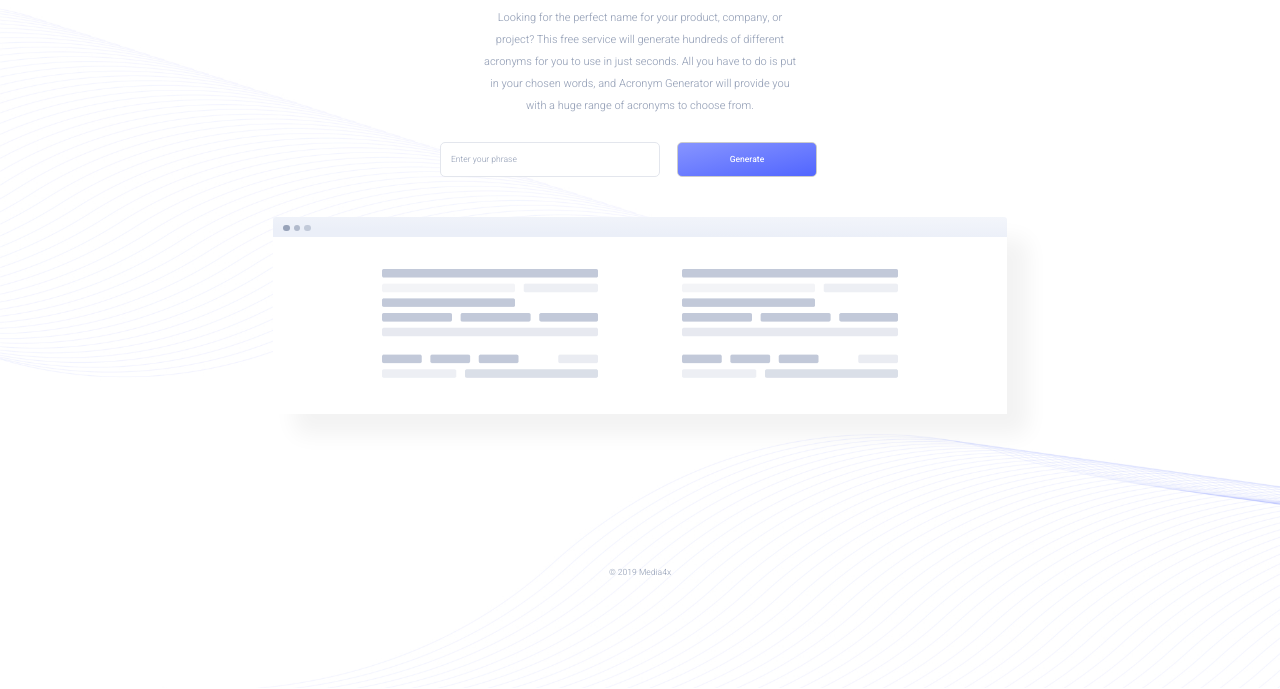
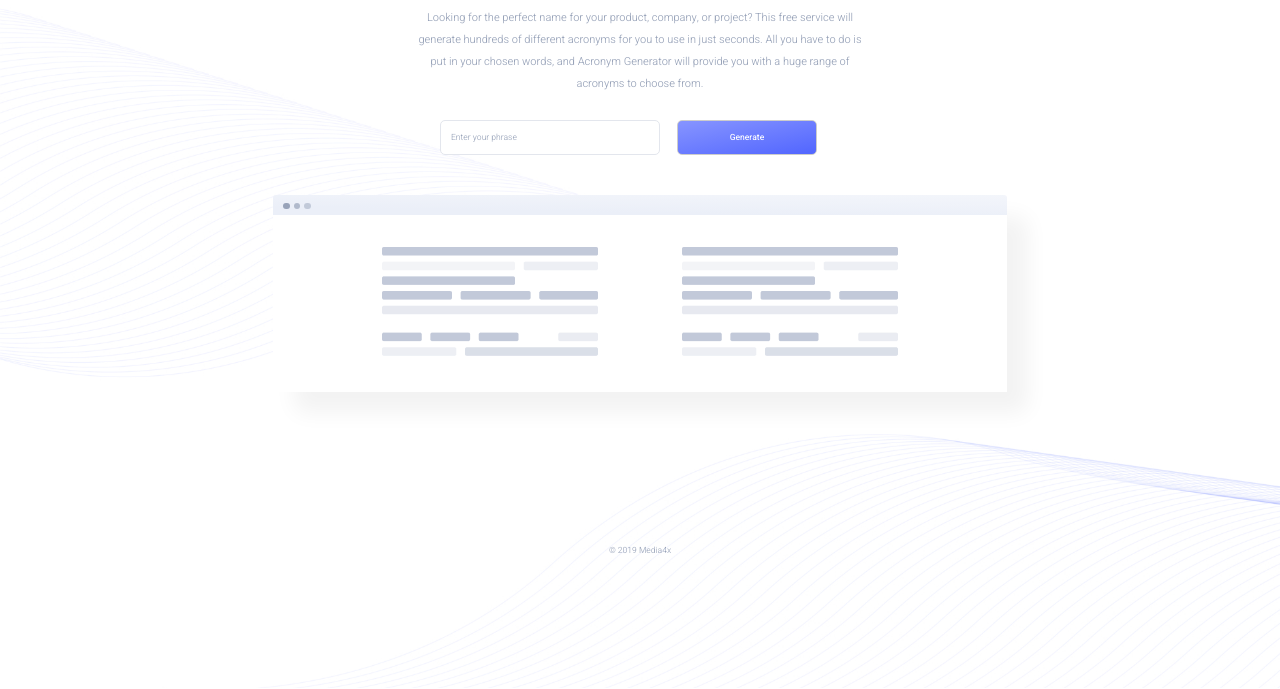
Before and after one commit to jedai037/Acronym-Generator, a plain HTML site: page index.html in a window 1280 px wide. Shown: the part 111-800 px from the top of the page. Drawn offline with Linux system fonts and the light colour scheme.

Commit message:
Увеличение ширины sub-title

```diff
--- a/css/style.sass
+++ b/css/style.sass
@@ -159,6 +159,8 @@ header
 
 
 @media (min-width: 1220px)
+    .sub-title
+        max-width: 457.3px;
     .buttons
         max-width: 400px
     .main
```
Also changed, not shown: css/style.css, css/style.min.css.
